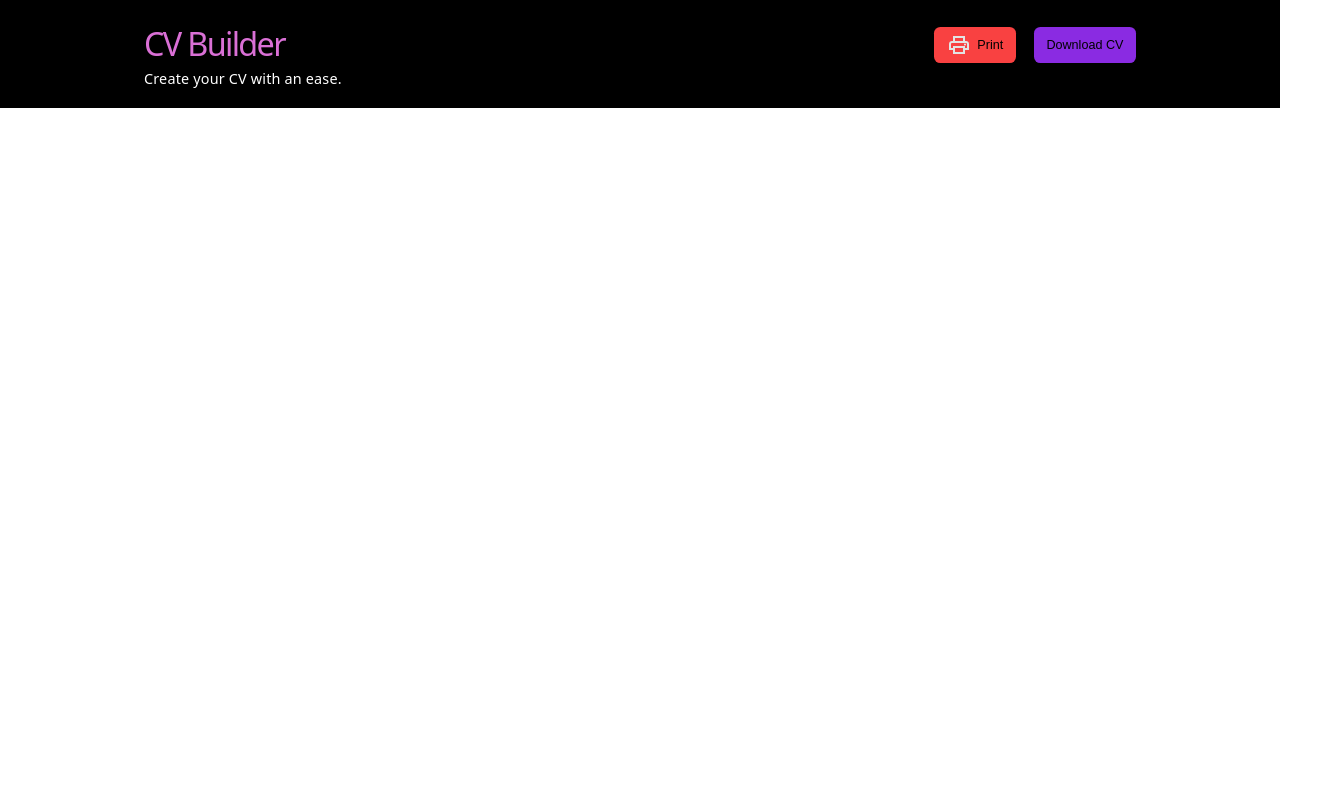
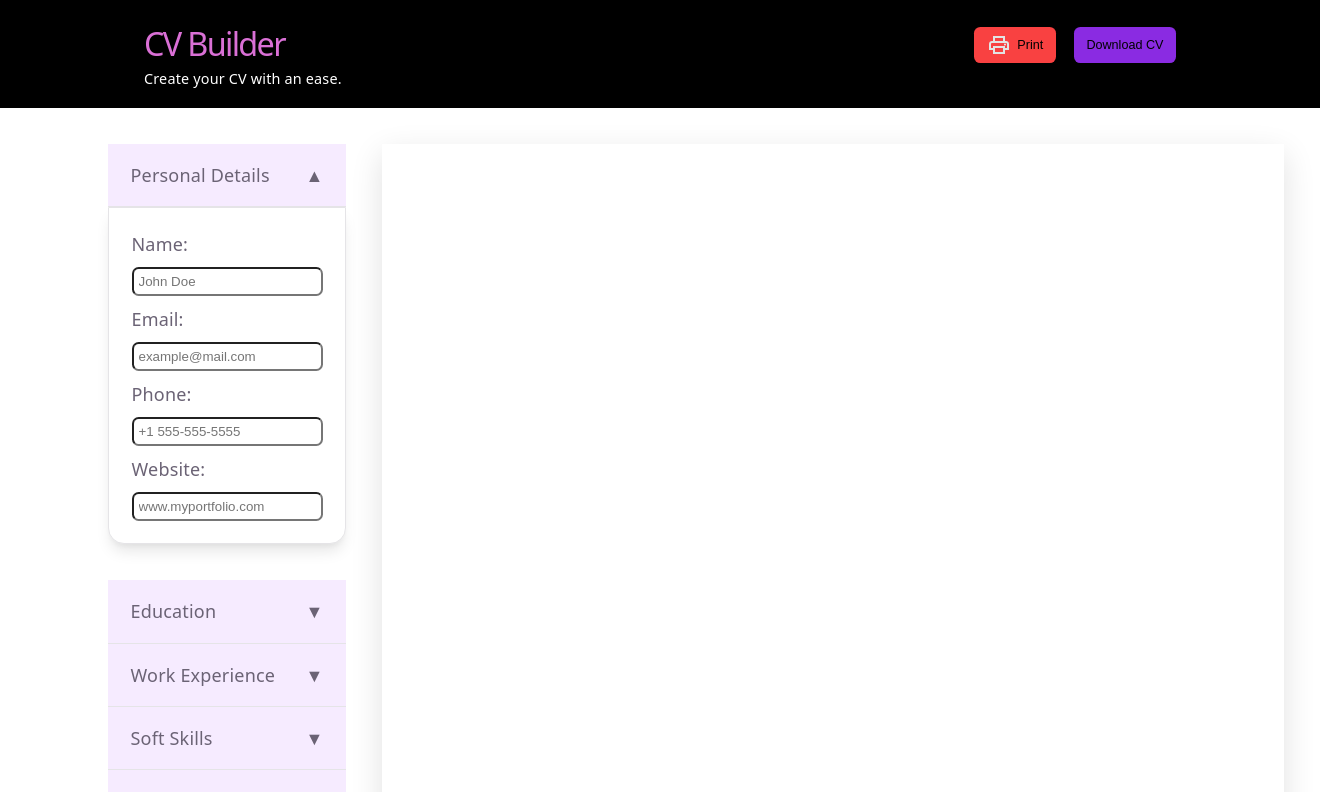
Before and after one commit to Mayank789947/cv-builder-app, a React (Vite) app: page / in a window 1280 px wide. Shown: the top 792 px of the page, 1320 px wide, since content can reach past the window. Built offline with nearby package versions, Linux system fonts and the light colour scheme.

Commit message:
Update import/export of App component
update import/export statements and clean up unnecessary code

```diff
--- a/src/App.jsx
+++ b/src/App.jsx
@@ -1,9 +1,14 @@
 import './App.css'
+import CVPreview from './components/CVPreview'
+import FormPanel from './components/FormPanel'
 import Header from './components/Header'
 
 function App() {
   return (
+    <>
     <Header />
+    <FormPanel />
+    </>
   )
 }
 
```
